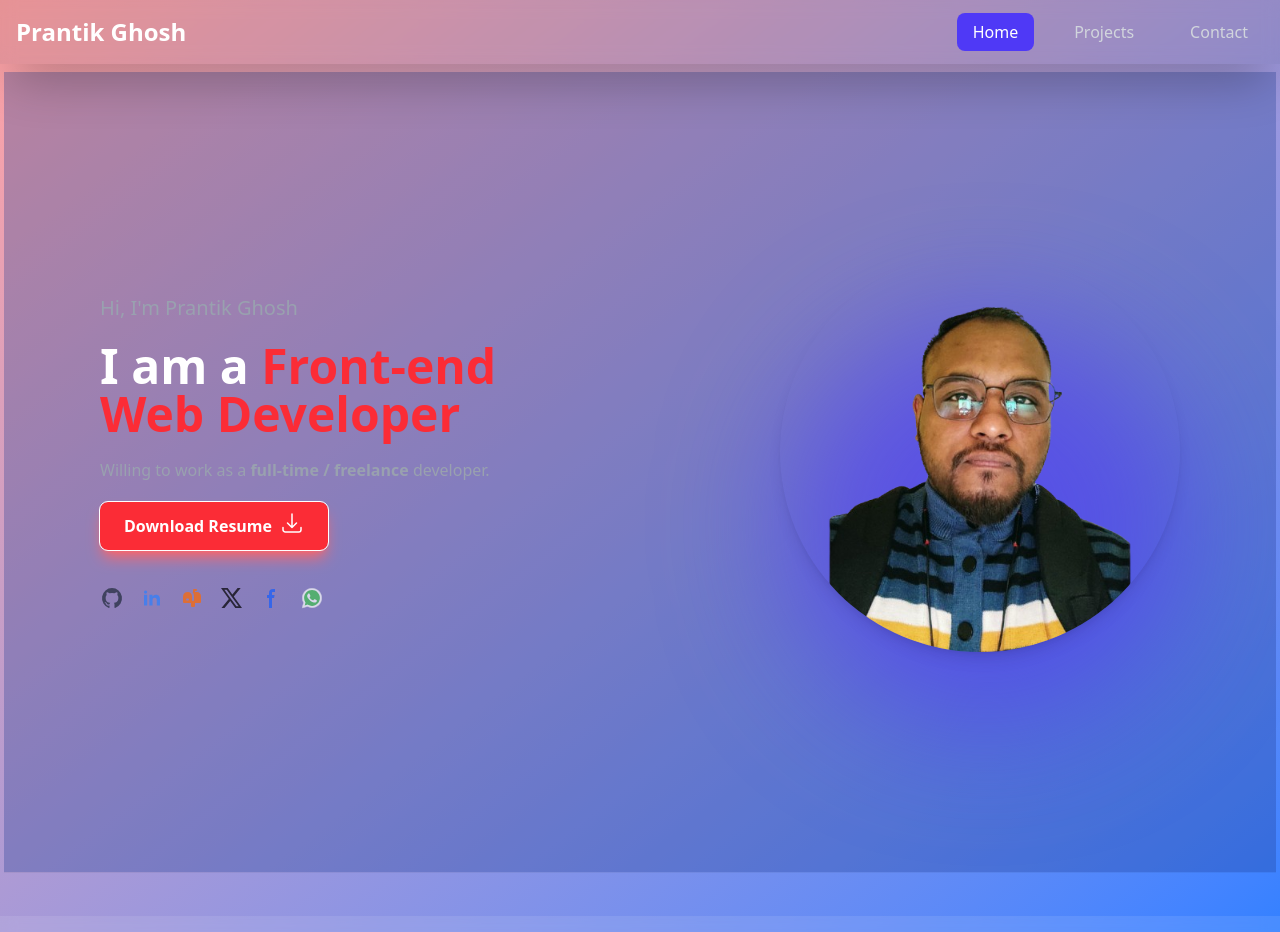
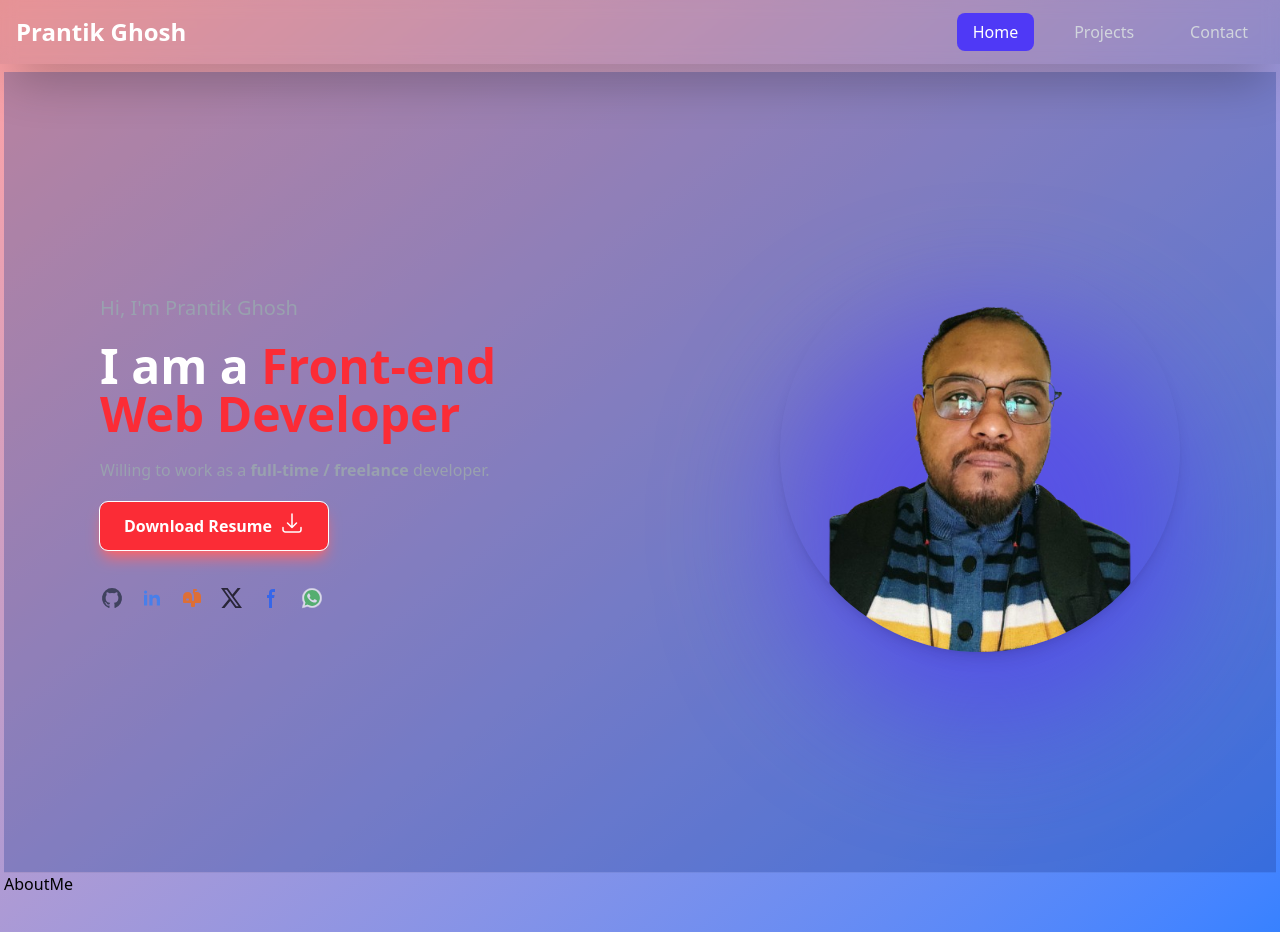
Before and after one commit to TBS96/portfolio, a React (Vite) app: page / in a window 1280 px wide. Shown: the top 932 px of the page. Built offline with nearby package versions, Linux system fonts and the light colour scheme.

Commit message:
create component AboutMe.jsx
import it in Home page

Signed-off-by: TBS96 <9tbs6@proton.me>

```diff
--- /dev/null
+++ b/src/components/AboutMe.jsx
@@ -0,0 +1,9 @@
+import React from 'react'
+
+const AboutMe = () => {
+    return (
+        <div>AboutMe</div>
+    )
+}
+
+export default AboutMe
--- a/src/components/index.js
+++ b/src/components/index.js
@@ -2,9 +2,12 @@
 import Navbar from "./Navbar";
 import Footer from "./Footer";
 import Hero from "./Hero";
+import AboutMe from "./AboutMe";
+
 export {
     Navbar,
     Container,
     Footer,
     Hero,
+    AboutMe,
 }
--- a/src/pages/Home.jsx
+++ b/src/pages/Home.jsx
@@ -1,10 +1,11 @@
 import React from 'react'
-import { Hero } from '../components'
+import { AboutMe, Hero } from '../components'
 
 const Home = () => {
     return (
         <>
             <Hero />
+            <AboutMe />
         </>
     )
 }
```
